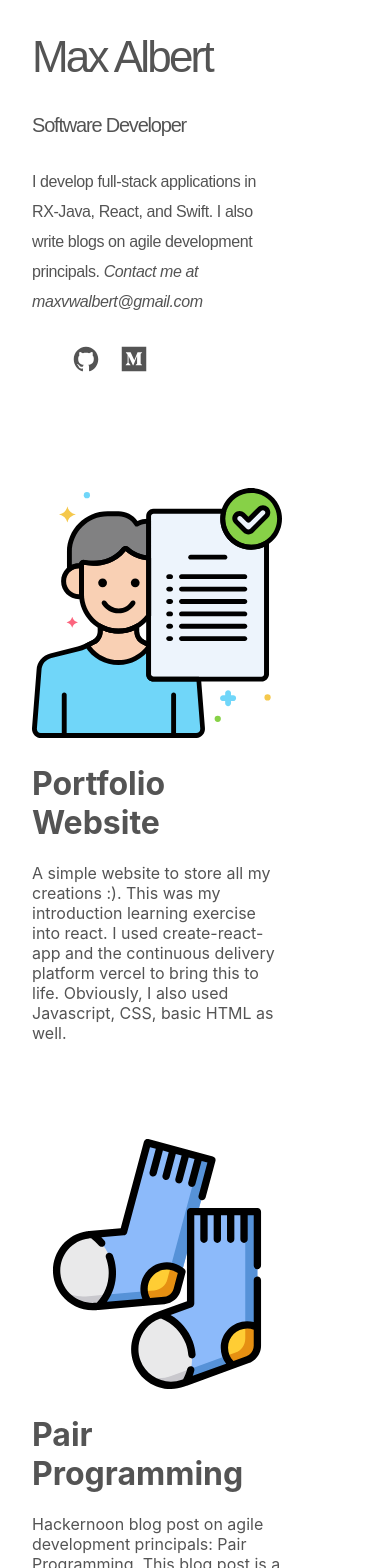
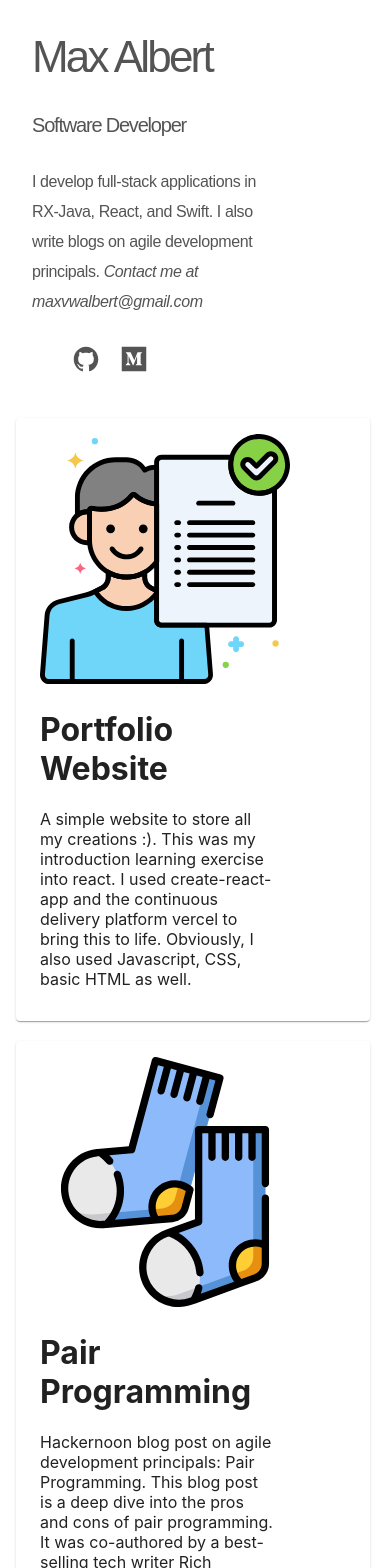
Before and after one commit to maxvwalbert/portfolio, a React app: page / in a window 390 px wide. Shown: the top 1568 px of the page. Built offline with nearby package versions, Linux system fonts and the light colour scheme.

Commit message:
cards done for moblie

```diff
--- a/package.json
+++ b/package.json
@@ -4,6 +4,7 @@
   "private": true,
   "dependencies": {
     "@babel/core": "7.9.0",
+    "@material-ui/core": "^4.9.13",
     "@svgr/webpack": "4.3.3",
     "@testing-library/jest-dom": "^4.2.4",
     "@testing-library/react": "^9.5.0",
--- a/src/App.css
+++ b/src/App.css
@@ -71,15 +71,24 @@ img {
 }
 
 #project {
-  margin-right: 10rem;
-  margin-top: 5rem;
-  margin-bottom: 5rem;
+  margin-top: 1rem;
+  margin-bottom: 1rem;
   display: flex;
   vertical-align: top;
+  padding-left: 1rem;
+}
+
+#cardDiv {
+  margin-right: 1rem;
+  margin-left: 1rem;
 }
 
 #main {
   display: flex;
+}
+
+p {
+  margin-right: 1rem;
 }
 
 @media only screen and (max-width:60rem) {
@@ -91,7 +100,7 @@ img {
   #project {
     display: flex;
     flex-wrap: wrap;
-    margin-left: 2rem;
+    margin-left: .5rem;
   }
 
   #Projects {
@@ -110,6 +119,14 @@ img {
     padding-left: 0rem;
   }
 
+  #cardDiv {
+    margin-right: 5rem;
+  }
+
+  #img {
+    height: 150px;
+  }
+
   html, body {max-width: 100%; overflow-x: hidden; overflow-y: scroll;}
 }
 
--- a/src/App.js
+++ b/src/App.js
@@ -1,6 +1,8 @@
 import React from 'react';
+import SimpleCard from './projectCard.js'
 import { IoLogoGithub } from "react-icons/io";
 import { FaMedium } from "react-icons/fa";
+import Card from '@material-ui/core/Card';
 
 import './App.css';
 
@@ -28,7 +30,9 @@ function Left() {
 
 function Right(props) {
   return (
+    <div id="cardDiv">
       <a href={props.link}>
+        <Card>
           <div id="project">
             <div id="imageContainer"><img src={props.picture}></img></div>
             <div id="text">
@@ -36,7 +40,10 @@ function Right(props) {
               <p>{props.bodyText}</p>
             </div>
           </div>
+        </Card>
       </a>
+      <div style={{height: "20px"}}></div>
+    </div>
   );
 }
 
@@ -47,6 +54,7 @@ function App() {
         <Left />
       </div>
       <div id="Projects">
+        <div style={{height: "10px"}}></div>
         {portfolioData.map(project => <Right {...project}/>)}
       </div>
     </div>
--- /dev/null
+++ b/src/projectCard.js
@@ -0,0 +1,53 @@
+import React from 'react';
+import { makeStyles } from '@material-ui/core/styles';
+import Card from '@material-ui/core/Card';
+import CardActions from '@material-ui/core/CardActions';
+import CardContent from '@material-ui/core/CardContent';
+import Button from '@material-ui/core/Button';
+import Typography from '@material-ui/core/Typography';
+
+const useStyles = makeStyles({
+  root: {
+    minWidth: 275,
+  },
+  bullet: {
+    display: 'inline-block',
+    margin: '0 2px',
+    transform: 'scale(0.8)',
+  },
+  title: {
+    fontSize: 14,
+  },
+  pos: {
+    marginBottom: 12,
+  },
+});
+
+export default function SimpleCard() {
+  const classes = useStyles();
+  const bull = <span className={classes.bullet}>•</span>;
+
+  return (
+    <Card className={classes.root}>
+      <CardContent>
+        <Typography className={classes.title} color="textSecondary" gutterBottom>
+          Word of the Day
+        </Typography>
+        <Typography variant="h5" component="h2">
+          be{bull}nev{bull}o{bull}lent
+        </Typography>
+        <Typography className={classes.pos} color="textSecondary">
+          adjective
+        </Typography>
+        <Typography variant="body2" component="p">
+          well meaning and kindly.
+          <br />
+          {'"a benevolent smile"'}
+        </Typography>
+      </CardContent>
+      <CardActions>
+        <Button size="small">Learn More</Button>
+      </CardActions>
+    </Card>
+  );
+}
```
Also changed, not shown: 1 other file (tests, documents, lock files or other folders). Lines whose indentation alone changed are shown as unchanged.
